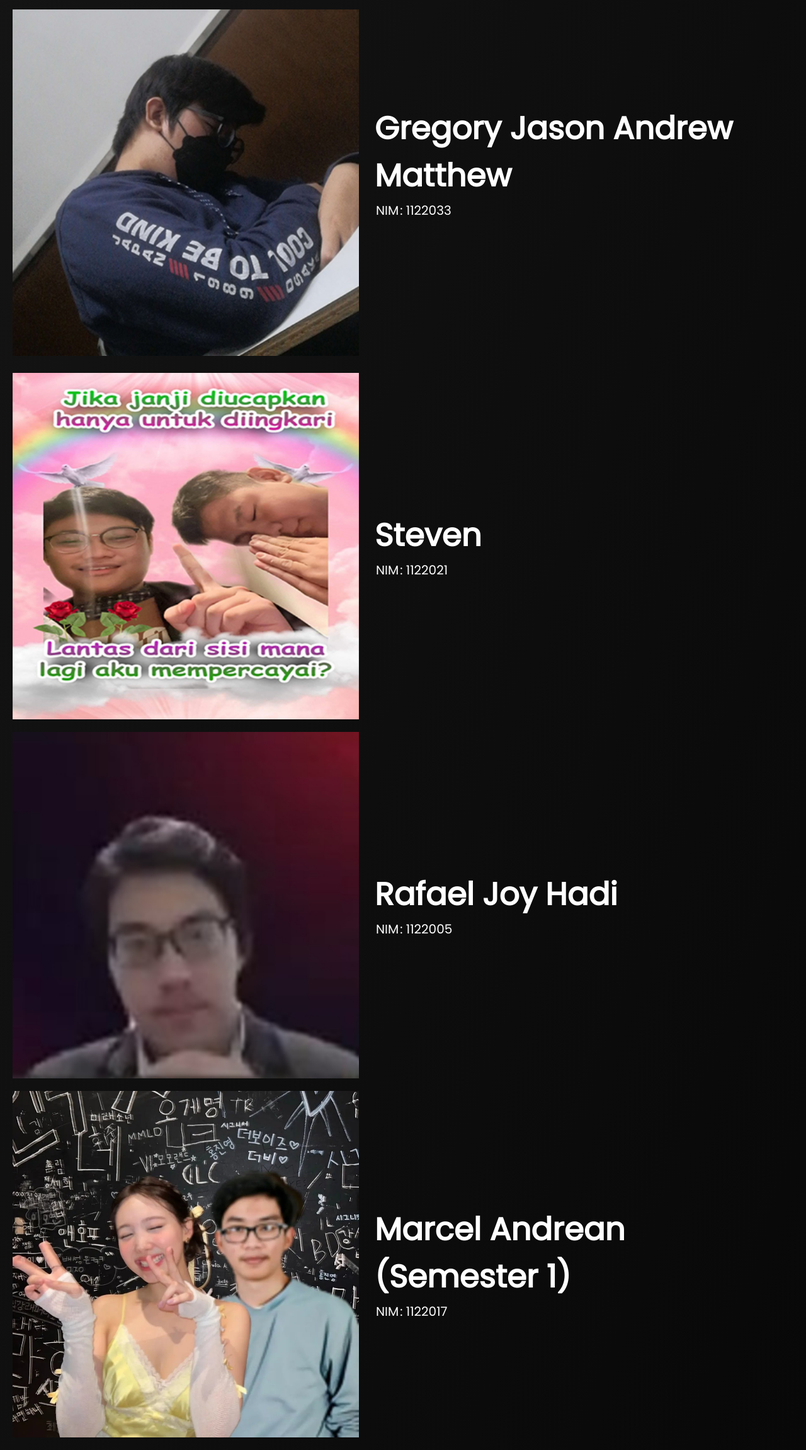
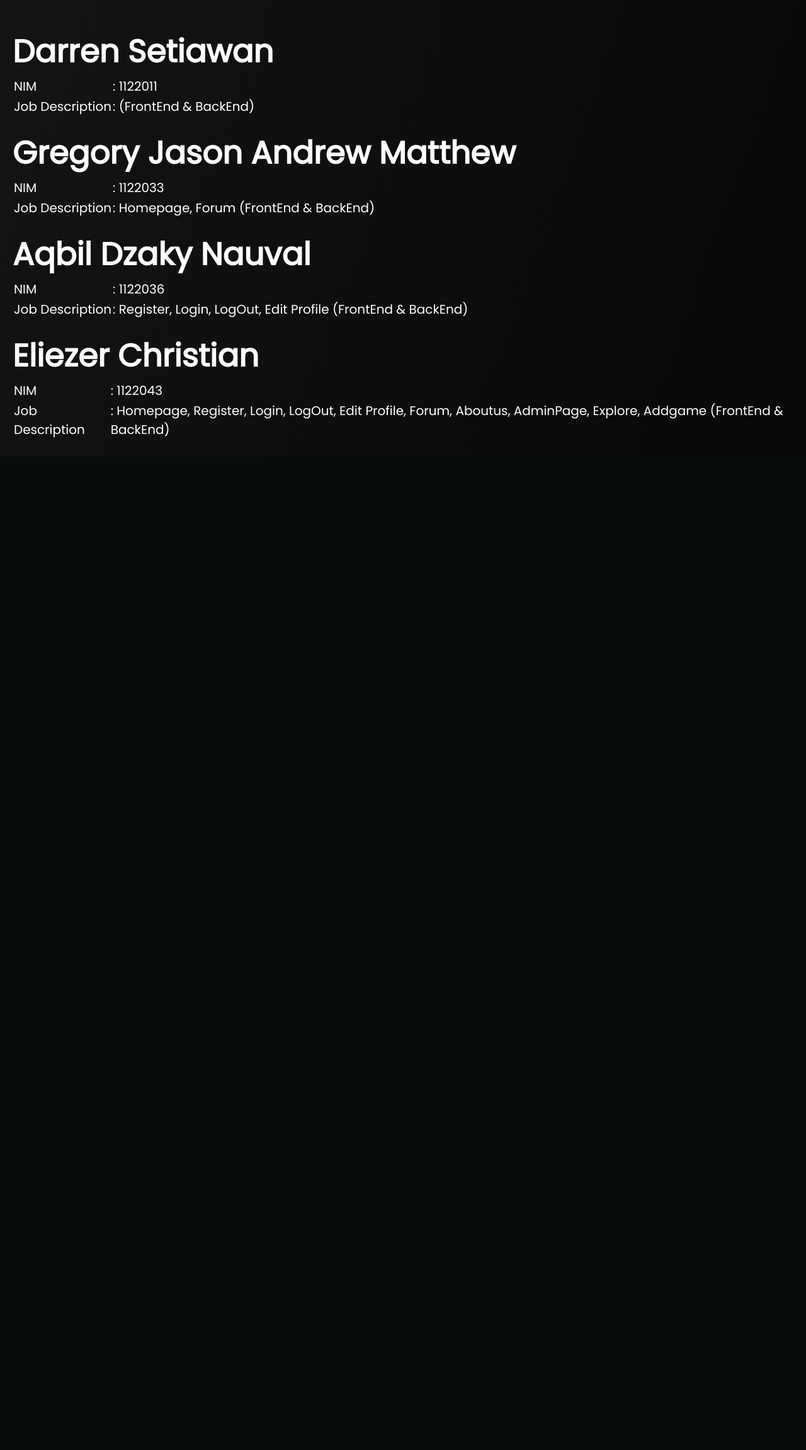
Before and after one commit to ell28/Fix-Webprog, a PHP site: page /aboutus.php in a window 1280 px wide. Shown: the part 75-2377 px from the top of the page at 63% size. After the commit the page ends 770 px from the top, so only its background shows below. Run offline with PHP 8.4, Linux system fonts and the light colour scheme.

Commit message:
about us

```diff
--- a/aboutus.php
+++ b/aboutus.php
@@ -82,9 +82,21 @@ if (isset($_SESSION['user_id'])) {
         </header>
 
         <div class="container2">
-            <div class="topimage">
-                <img class="image" src="assets/about-us/MatthewTheDreamer.jpg" alt="About Us Image">
+            <div class="text">
+                <h1>Darren Setiawan</h1>
+                <table class="description">
+                    <tr>
+                        <td>NIM</td>
+                        <td> : 1122011</td>
+                    </tr>
+                    <tr>
+                        <td>Job Description</td>
+                        <td> : (FrontEnd & BackEnd)</td>
+                    </tr>
+                </table>
             </div>
+        </div>
+        <div class="container2">
             <div class="text">
                 <h1>Gregory Jason Andrew Matthew</h1>
                 <table class="description">
@@ -92,42 +104,40 @@ if (isset($_SESSION['user_id'])) {
                         <td>NIM</td>
                         <td> : 1122033</td>
                     </tr>
-                </table>
-            </div>
-        </div>
-        <div class="container2">
-            <img class="image" src="assets/about-us/StevenThePhilosopher.jpg" alt="About Us Image">
-            <div class="text">
-                <h1>Steven</h1>
-                <table class="description">
                     <tr>
-                        <td>NIM</td>
-                        <td> : 1122021</td>
+                        <td>Job Description</td>
+                        <td> : Homepage, Forum (FrontEnd & BackEnd)</td>
                     </tr>
                 </table>
             </div>
         </div>
         <div class="container2">
-            <img class="image" src="assets/about-us/JoyBusinessman.jpg" alt="About Us Image">
             <div class="text">
-                <h1>Rafael Joy Hadi</h1>
+                <h1>Aqbil Dzaky Nauval</h1>
                 <table class="description">
                     <tr>
                         <td>NIM</td>
-                        <td> : 1122005</td>
+                        <td> : 1122036</td>
+                    </tr>
+                    <tr>
+                        <td>Job Description</td>
+                        <td> : Register, Login, LogOut, Edit Profile (FrontEnd & BackEnd)</td>
                     </tr>
                 </table>
 
             </div>
         </div>
         <div class="container2">
-            <img class="image" src="assets/about-us/MarcelTheIdol.jpg" alt="About Us Image">
             <div class="text">
-                <h1>Marcel Andrean (Semester 1)</h1>
+                <h1>Eliezer Christian</h1>
                 <table class="description">
                     <tr>
                         <td>NIM</td>
-                        <td> : 1122017</td>
+                        <td> : 1122043</td>
+                    </tr>
+                    <tr>
+                        <td>Job Description</td>
+                        <td> : Homepage, Register, Login, LogOut, Edit Profile, Forum, Aboutus, AdminPage, Explore, Addgame (FrontEnd & BackEnd)</td>
                     </tr>
                 </table>
             </div>
--- a/css/aboutus.css
+++ b/css/aboutus.css
@@ -19,7 +19,6 @@ body {
 .container {
   width: 100%;
   height: 100%;
-  overflow: auto;
 }
 
 
@@ -127,6 +126,7 @@ a:hover {
   align-items: center;
   justify-content: center;
   margin: 20px;
+  position: relative; top:100px;
 }
 
 .image {
--- a/css/forum.css
+++ b/css/forum.css
@@ -1,5 +1,5 @@
 .forumBody {
-  background: teal;
+  background: linear-gradient(110deg,#030000, rgb(21, 195, 195));
 }
 
 .forumBody:before {
@@ -9,7 +9,7 @@
   left: 0;
   width: 1250px;
   height: 2000px;
-  background: #000;
+  background: linear-gradient(110deg,#030000, rgb(42, 44, 44));
   transform: skew(-15deg);
   transform-origin: top;
   z-index: -2;
```
